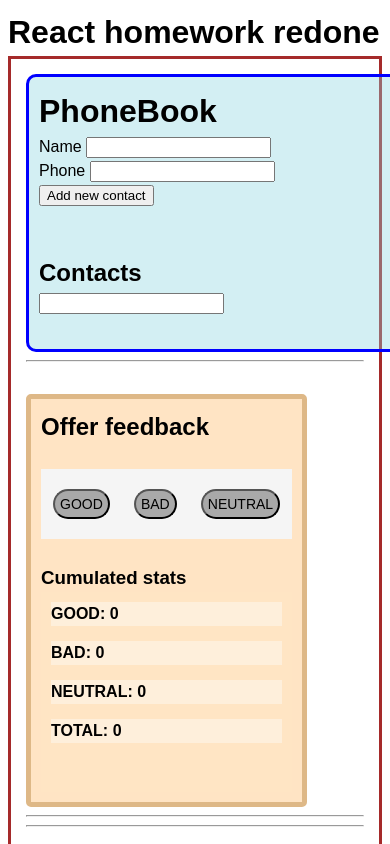
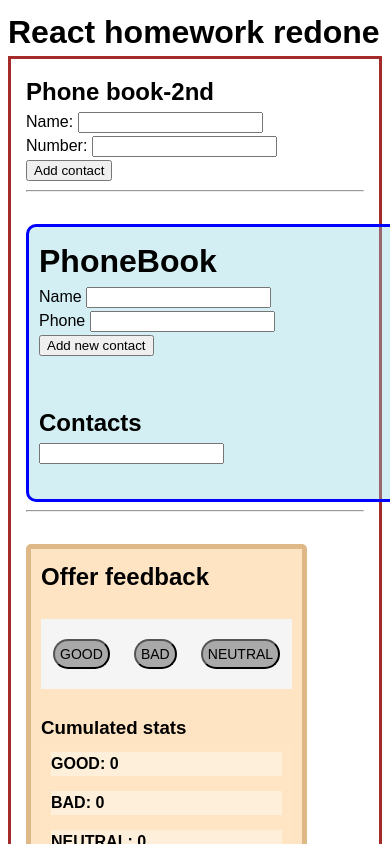
Before and after one commit to FloriGOIT/redone-hw1-react, a React (Create React App) app: page / in a window 390 px wide. Shown: the top 844 px of the page. Built offline with nearby package versions, Linux system fonts and the light colour scheme.

Commit message:
Phone2 in pending

```diff
--- a/src/components/App.jsx
+++ b/src/components/App.jsx
@@ -18,6 +18,7 @@ import SignUpForm from './test/Test1';
 import { useState } from 'react';
 
 import Phone from './home-work-2/PhoneContact/Phone';
+import Phone2nd from './home-work-2/PhoneContact/Phone2nd';
 
 function App() {
   const { username, tag, location, stats } = user;
@@ -25,16 +26,26 @@ function App() {
   const handleData = value => {
     setDataForm(value);
   };
-
-  const [contacts, setContacts] = useState([
-  ]);
+  //Phone
+  const [contacts, setContacts] = useState([]);
   const [filter, setFilter] = useState('');
-  console.log('filter', filter);
-
   const handleDeleteContact = id => {
     let newContacts = contacts.filter(contact => contact.id !== id);
     setContacts(newContacts);
   };
+
+  //Phone2nd
+  const [arrContacts, setArrContacts] = useState([
+    { id: 'id-1', name2: 'Rosie Simpson', number2: '459-12-56' },
+    { id: 'id-2', name2: 'Hermione Kline', number2: '443-89-12' },
+    { id: 'id-3', name2: 'Eden Clements', number2: '645-17-79' },
+    { id: 'id-4', name2: 'Annie Copeland', number2: '227-91-26' },
+  ]);
+  const [filterContacts, setFilterContacts] = useState('');
+
+  const handleSetArrContacts = input => setArrContacts([...arrContacts, input])
+
+
   return (
     <>
       <h1>React homework redone</h1>
@@ -46,6 +57,9 @@ function App() {
           padding: 15,
         }}
       >
+        <Phone2nd handleSetArrContacts={handleSetArrContacts} />
+        <hr />
+        <br />
         <Phone
           contacts={contacts}
           setContacts={setContacts}
--- a/src/components/home-work-2/PhoneContact/Phone.jsx
+++ b/src/components/home-work-2/PhoneContact/Phone.jsx
@@ -19,7 +19,7 @@ class Phone extends React.Component {
   }
 
   render() {
-    console.log(Date.now());
+
     return (
       <div className={style.phoneAll}>
         <h1>PhoneBook</h1>
@@ -124,7 +124,7 @@ class ContactList extends React.Component {
         ? filteredContacts
         : contacts;
 
-    console.log('list', list);
+
 
     return (
       <ul className={style.contacts}>
--- /dev/null
+++ b/src/components/home-work-2/PhoneContact/Phone2nd.jsx
@@ -0,0 +1,68 @@
+import React from 'react';
+
+class Phone2nd extends React.Component {
+  state = { name2: '', number2: '' };
+  handleContact = input => this.setState(input);
+
+  componentDidUpdate(prevState) {
+    if (prevState !== this.state) {
+      this.props.handleSetArrContacts(this.state);
+    }
+  }
+  render() {
+    console.log('state1', this.state);
+    //const { arrContacts, filterContacts } = this.props;
+    return (
+      <section>
+        <h2>Phone book-2nd</h2>
+        <NewContact handleContact={this.handleContact} />
+      </section>
+    );
+  }
+}
+export default Phone2nd;
+
+class NewContact extends React.Component {
+  handleNewContact = event => {
+    event.preventDefault();
+    const nameInput2 = event.target.elements.name2.value;
+    const numberInput2 = event.target.elements.number2.value;
+    let input = { id: Date.now(), name2: nameInput2, number2: numberInput2 };
+    this.props.handleContact(input);
+  };
+  render() {
+    return (
+      <form onSubmit={this.handleNewContact}>
+        <label htmlFor="newContact" name="contactNew">
+          Name:{` `}
+        </label>
+        <input
+          id="newContact"
+          type="text"
+          name="name2"
+          pattern="[A-Za-z]{2,}[A-Za-z\-\s]+"
+          title="Name may contain only letters, apostrophe, dash and spaces. For example Adrian, Jacob Mercer, Charles de Batz de Castelmore d'Artagnan."
+          required
+        />
+        <br />
+        <label htmlFor="newNumber" name="numberNew">
+          Number:{` `}
+        </label>
+
+        <input
+          type="text"
+          id="newNumber"
+          name="number2"
+          pattern="\+?\d{1,4}?[\-.\s]?\(?\d{1,3}?\)?[\-.\s]?\d{1,4}[\-.\s]?\d{1,4}[\-.\s]?\d{1,9}"
+          title="Phone number must be digits and can contain spaces, dashes, parentheses and can start with +"
+          required
+        />
+        <br />
+        <button type="submit">Add contact</button>
+      </form>
+    );
+  }
+}
+
+//<FilterContact />
+//<ListContact/>
```
Also changed, not shown: src/components/home-work-2/PhoneContact/phone.module.scss (+17 -3 lines).
